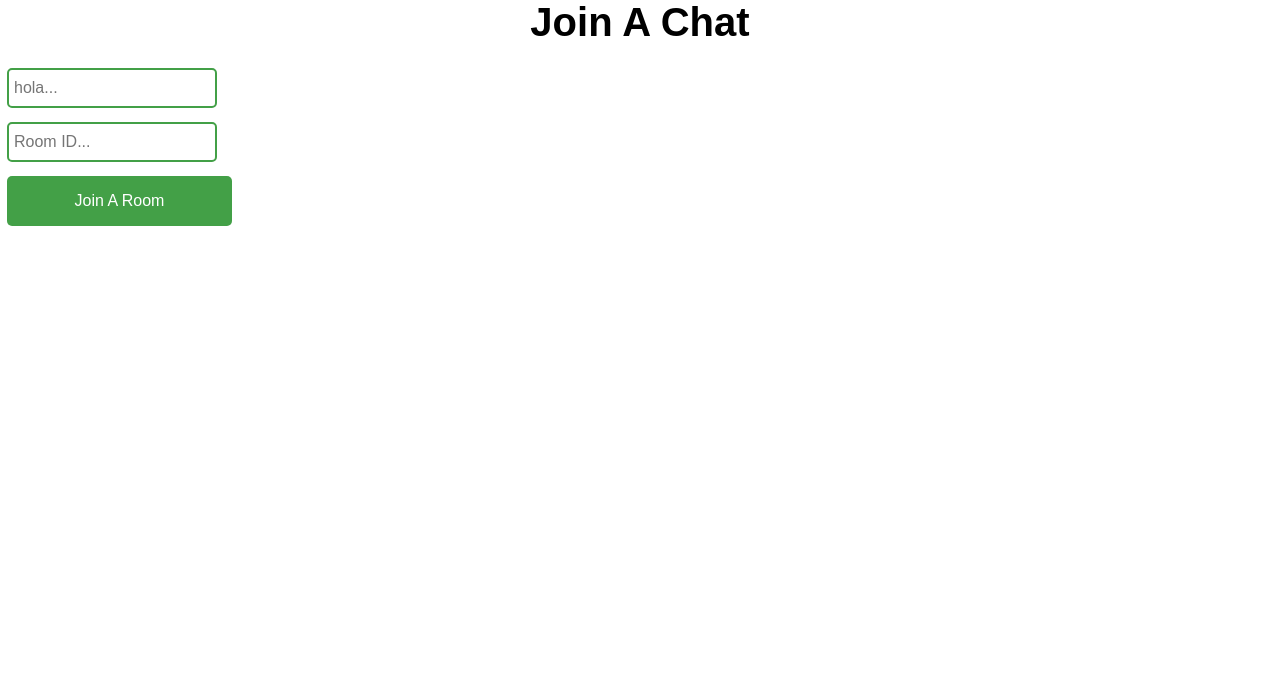
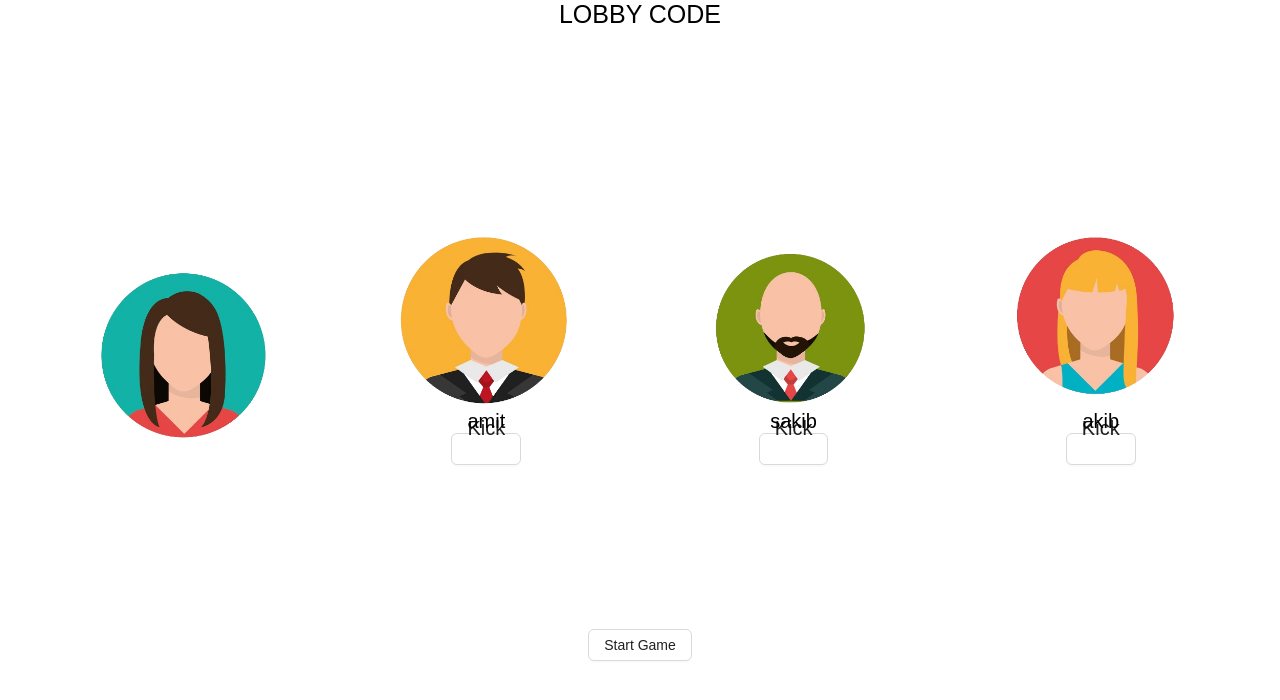
Before and after one commit to definecoder/ChorPolice, a React (Vite) app in the folder FrontendTemplate/: page /lobby in a window 1280 px wide. Shown: the top 700 px of the page. Built offline with nearby package versions, Linux system fonts and the light colour scheme; no server answers; a web font is replaced by a local one.

Commit message:
username to lobby

```diff
--- a/FrontendTemplate/src/pages/friends_page/FriendsPage.jsx
+++ b/FrontendTemplate/src/pages/friends_page/FriendsPage.jsx
@@ -4,25 +4,35 @@ import appLogo from "../../assets/appLogo.png";
 import avatars from "../../components/avatars";
 import { Input, Button } from "antd";
 import { useLocation, useNavigate } from "react-router-dom";
+import RoomLobby from "./RoomLobby";
 
 const socket = io.connect("http://localhost:3001");
 
 function FriendsPage() {
-  const [username, setUsername] = useState("");
+ // const [username, setUsername] = useState("");
   const [room, setRoom] = useState("");
+  const [showChat, setShowChat] = useState(false);
   const userData = useLocation().state;
   const navigate = useNavigate();
 
   const joinRoom = () => {
-    if (username !== "" && room !== "") {
+    if (userData.username !== "" && room !== "") {
+      const messageData = {
+        room: room,
+        username: userData.username,
+
+      };
       // jekono api call er jonno ei socket id "socket" or api address ta lagbe.
-      socket.emit("join_room", room); // "join_room" api link er sathe value send korbe
-      // NAVIGATE
+      socket.emit("join_room", messageData); // "join_room" api link er sathe value send korbe
+      setShowChat(true);
+
+
     }
   };
 
   return (
     <>
+    {!showChat ? (
          <div className="landing-canvas">
          <div className="landing-left">
            <img src={appLogo} alt="Chor Dakat Babu Police" />
@@ -39,18 +49,7 @@ function FriendsPage() {
              className="username-input"
              onChange={(e) => setRoom(e.target.value)}
            />
-          <Button
-            onClick={() => {
-              !room
-                ? alert("enter room id first")
-                : navigate("/lobby", {
-                    state: {
-                        ...userData,
-                      roomId: room,
-                    },
-                  });
-            }}
-          >
+           <Button onClick={joinRoom}>
              JOIN
            </Button>
            <br />
@@ -68,6 +67,11 @@ function FriendsPage() {
            </Button>
          </div>
        </div>
+      ) : (
+        <RoomLobby socket={socket} username={userData.username} room={room} />
+      )}
+
+
     </>
   );
 }
--- a/FrontendTemplate/src/pages/friends_page/RoomLobby.jsx
+++ b/FrontendTemplate/src/pages/friends_page/RoomLobby.jsx
@@ -1,38 +1,44 @@
 import React, { useEffect, useState } from "react";
 import ScrollToBottom from "react-scroll-to-bottom";
 import styled from "styled-components";
+import "../multiplayer_page/Lobby.css";
+import avatars from "../../components/avatars";
+import { Button } from "antd";
+import { useLocation, useNavigate } from "react-router-dom";
+
 
 const RoomLobby = ({ socket, username, room }) => {
     const [currentMessage, setCurrentMessage] = useState("");
   const [messageList, setMessageList] = useState([]);
   const [userval, setUserVal]= useState(false);
   const [users, setUsers] = useState([]);
+  const [player2, setPlayer2]= useState("Player 2");
+  const [player3, setPlayer3]= useState("Player 3");
+  const [player4, setPlayer4]= useState("Player 4");
 
-  const sendMessage = async () => {
+  const [players , setPlayers] = useState([
 
-      const messageData = {
-        room: room,
-        author: username,
+    {avatar: 1, username: username, isHost: true},
+    {avatar: 2, username: player2, isHost: false},
+    {avatar: 3, username: player3, isHost: false},
+    {avatar: 4, username: player4, isHost: false},
 
-      };
-
-      await socket.emit("send_person", messageData);
+]);
 
 
-
-  };
-
-//   useEffect(() => {
-
-//     console.log(messageList);
-
-// }, []);
 
 useEffect(() => {
     if (socket) {
       socket.on('users_list', (users) => {
-        console.log(users);
+        console.log(users.length);
+
         setUsers(users);
+        if(users.length >= 2){
+            // setPlayer2( users[1].username);
+            // console.log(player2);
+
+
+        }
       });
     }
     return () => {
@@ -42,35 +48,9 @@ useEffect(() => {
       };
   }, [socket]);
 
-  useEffect(() => {
-    if(!userval){
-        const messageData = {
-            room: room,
-            author: username,
-
-          };
-          setMessageList((list) => [messageData]);
-          setUserVal(true);
-    }
-
-    socket.on("receive_message", (data) => {
-
-        const existingMessageIndex = messageList.findIndex(
-            (message) => message.author === username
-          );
-
-          if (existingMessageIndex === -1) {
-            setMessageList((list) => [...list, data]);
-          }
-       // setMessageList((list) => [...list, data]);
 
 
-    });
 
-    return () => socket.removeListener('receive_message')
-  }, [socket]);
-
-  //joined room
 
 
 
@@ -78,7 +58,14 @@ useEffect(() => {
 
   return (
     <>
-    <div className="chat-window">
+    <center className="lobby-code">LOBBY CODE</center>
+        <center className="lobby-code">{room}</center>
+        <div className="lobby-container">
+            {players.map((player) => {
+                return <div className="lobby-card"><img src={avatars[player.avatar]} alt="" /> <span> {players.username} </span>
+                 {!player.isHost && (<Button onClick={() => {}}> Kick </Button>) }</div>;
+            })}
+        </div>
 
       <div className="persons-body">
 
@@ -92,7 +79,7 @@ useEffect(() => {
 
 
                   <div className="message-meta">
-                  <p id="author"></p>
+
                     <p id="author">{messageContent.username}</p>
                   </div>
                 </div>
@@ -102,7 +89,8 @@ useEffect(() => {
 
       </div>
 
-    </div>
+
+
 
     </>
   )
--- a/FrontendTemplate/src/pages/multiplayer_page/Lobby.css
+++ b/FrontendTemplate/src/pages/multiplayer_page/Lobby.css
@@ -3,6 +3,7 @@
     justify-content: space-evenly;
     align-items: center;
     flex-wrap: wrap;
+
 }
 
 .lobby-card{
--- a/FrontendTemplate/src/pages/multiplayer_page/Lobby.jsx
+++ b/FrontendTemplate/src/pages/multiplayer_page/Lobby.jsx
@@ -2,28 +2,31 @@ import "./Lobby.css";
 import avatars from "../../components/avatars";
 import { Button } from "antd";
 import { useLocation, useNavigate } from "react-router-dom";
-import { useState } from "react";
+import { useState, useEffect } from "react";
 
-export default function Lobby() {
+const Lobby = ({ socket, username, room }) => {
 
     const userData = useLocation().state;
     const navigate = useNavigate();
+    const [users, setUsers] = useState([]);
 
     const [players , setPlayers] = useState([
 
-        {avatar: 1, username: "mehraj", isHost: true},
+        {avatar: 1, username: username, isHost: true},
         {avatar: 2, username: "amit", isHost: false},
         {avatar: 3, username: "sakib", isHost: false},
         {avatar: 4, username: "akib", isHost: false},
 
     ]);
 
-    return <>
+    return (
+    <>
         <center className="lobby-code">LOBBY CODE</center>
-        <center className="lobby-code">{userData.roomId}</center>
+        <center className="lobby-code">{room}</center>
         <div className="lobby-container">
             {players.map((player) => {
-                return <div className="lobby-card"><img src={avatars[player.avatar]} alt="" /> <span> {player.username} </span> {!player.isHost && (<Button onClick={() => {}}> Kick </Button>) }</div>;
+                return <div className="lobby-card"><img src={avatars[player.avatar]} alt="" /> <span> {player.username} </span>
+                 {!player.isHost && (<Button onClick={() => {}}> Kick </Button>) }</div>;
             })}
         </div>
         <center><Button onClick={
@@ -32,6 +35,9 @@ export default function Lobby() {
                 players: players,
             }})
         }> Start Game </Button></center>
-    </>;
+    </>
+    )
 
 }
+
+export default Lobby
--- a/FrontendTemplate/src/routes/routesLib.jsx
+++ b/FrontendTemplate/src/routes/routesLib.jsx
@@ -7,7 +7,6 @@ import Friend_page from "../pages/friends_page/Friend_page";
 import FriendsPage from "../pages/friends_page/FriendsPage";
 import Multiplayer from "../pages/multiplayer_page/Multiplayer";
 import Lobby from "../pages/multiplayer_page/Lobby";
-import DummyLobby from "../pages/multiplayer_page/DummyLobby";
 
 function RoutesLib() {
   return (
@@ -18,8 +17,7 @@ function RoutesLib() {
           <Route path="/home" element={<HomePage />} />
           <Route path="/ai" element={<AIPage />} />
           <Route path="/room" element={<FriendsPage />} />
-          <Route path="/lobby" element={<Friend_page />} />
-
+          <Route path="/lobby" element={<Lobby />} />
           <Route path="/multiplayer" element={<Multiplayer />} />
         </Routes>
       </BrowserRouter>
```
Lines whose indentation alone changed are shown as unchanged.
